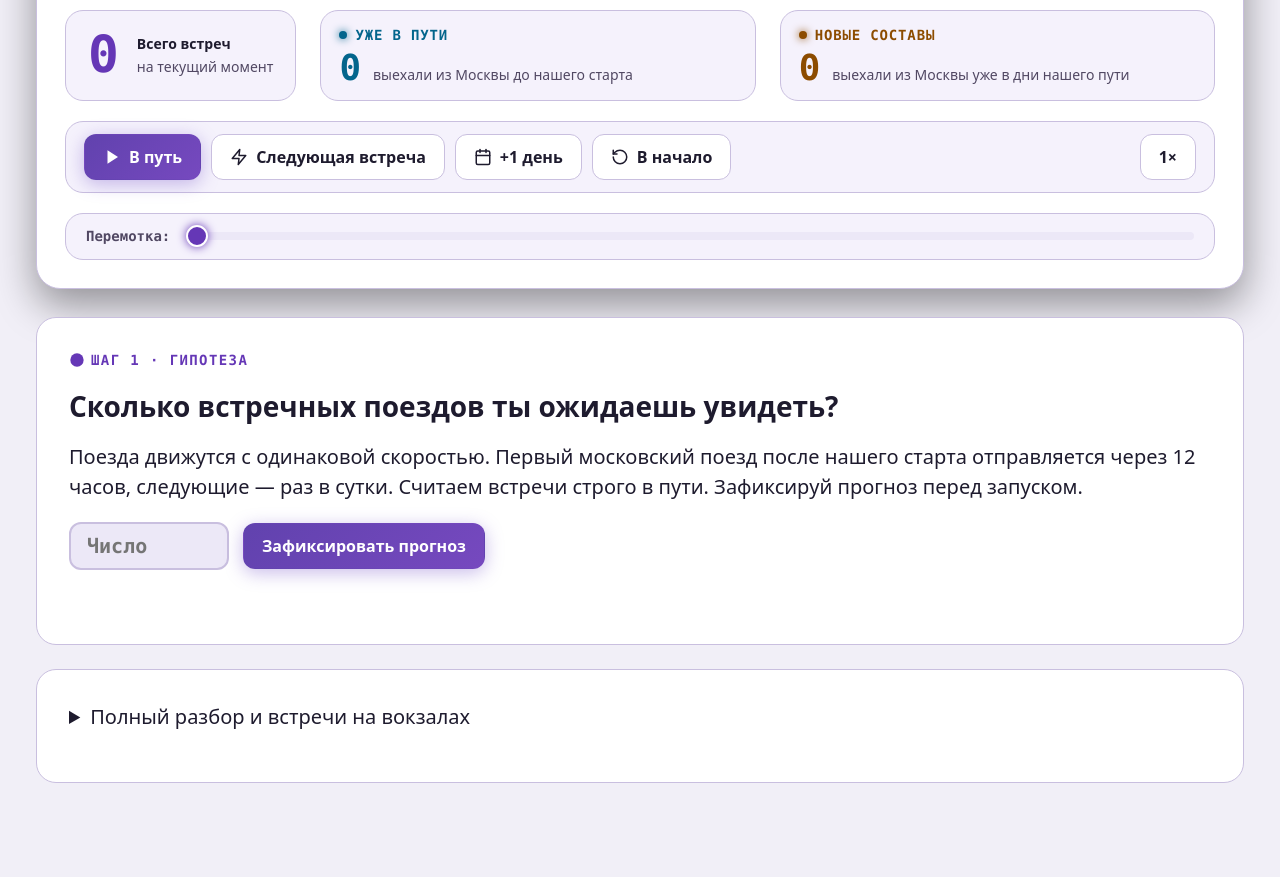
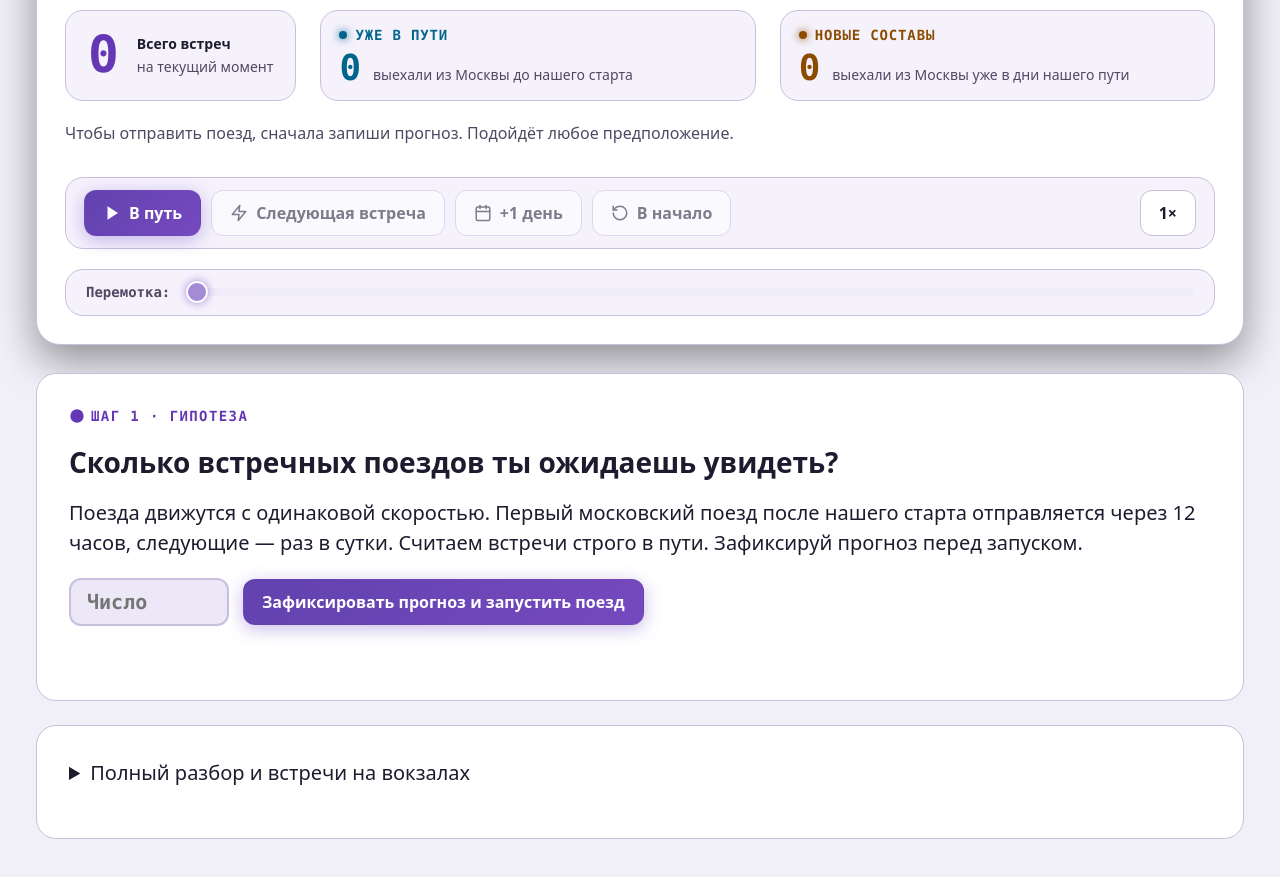
Before and after one commit to timkiberone8-eng/olymp, a plain HTML site: page tasks/trains.html in a window 1280 px wide. Shown: the part 1040-1917 px from the top of the page. Drawn offline with Linux system fonts and the light colour scheme.

Commit message:
fix(trains): guide first play to the forecast

```diff
--- a/tasks/trains.html
+++ b/tasks/trains.html
@@ -1011,6 +1011,11 @@
     }
 
     [hidden] { display: none !important; }
+    .travel-guide { margin-bottom: 12px; font-size: 16px; color: var(--color-muted); }
+    .controls-toolbar button:disabled, .time-slider-track:disabled {
+      opacity: 0.55;
+      cursor: not-allowed;
+    }
     .flow-explain-grid { grid-template-columns: repeat(auto-fit, minmax(min(100%, 230px), 1fr)); }
     .console-header, .console-live-results > div, .param-pill-options { flex-wrap: wrap; }
     .track-canvas-layer { left: 44px; right: 44px; }
@@ -1174,9 +1179,10 @@
       </div>
     </div>
 
+    <p class="travel-guide" id="travel-guide">Чтобы отправить поезд, сначала запиши прогноз. Подойдёт любое предположение.</p>
     <div class="controls-toolbar" id="controls-toolbar">
       <div class="controls-group-actions">
-        <button type="button" class="btn-action btn-primary" id="btn-play" disabled>
+        <button type="button" class="btn-action btn-primary" id="btn-play" aria-describedby="travel-guide">
           <svg id="play-icon-svg" viewBox="0 0 24 24" fill="currentColor"><polygon points="6 3 20 12 6 21 6 3"/></svg>
           <span id="play-btn-text">В путь</span>
         </button>
@@ -1221,7 +1227,7 @@
         <p>Поезда движутся с одинаковой скоростью. Первый московский поезд после нашего старта отправляется через 12 часов, следующие — раз в сутки. Считаем встречи строго в пути. Зафиксируй прогноз перед запуском.</p>
         <form class="flow-form-row" id="form-hypothesis" onsubmit="event.preventDefault(); submitHypothesis();">
           <input type="number" class="flow-input-num" id="input-hypothesis" aria-label="Прогноз числа встреч" min="0" max="100" placeholder="Число" required>
-          <button type="submit" class="btn-action btn-primary">Зафиксировать прогноз</button>
+          <button type="submit" class="btn-action btn-primary">Зафиксировать прогноз и запустить поезд</button>
         </form>
       </div>
     </div>
@@ -1489,6 +1495,7 @@
   const counterTotalVal = document.getElementById('counter-total-val');
   const substatGrp1Val = document.getElementById('substat-grp1-val');
   const substatGrp2Val = document.getElementById('substat-grp2-val');
+  const travelGuide = document.getElementById('travel-guide');
   const btnPlay = document.getElementById('btn-play');
   const playBtnText = document.getElementById('play-btn-text');
   const playIconSvg = document.getElementById('play-icon-svg');
@@ -1694,8 +1701,11 @@
     [cardObservation, cardExplanation, cardTransfer].forEach((card, index) => {
       card.classList.toggle('locked-complete', step > index);
     });
-    for (const control of [btnPlay, btnNextMeet, btnStepDay, btnReset, timeSlider]) {
-      control.disabled = !canTravel();
+    const ready = canTravel();
+    travelGuide.hidden = ready;
+    if (ready) btnPlay.removeAttribute('aria-describedby');
+    for (const control of [btnNextMeet, btnStepDay, btnReset, timeSlider]) {
+      control.disabled = !ready;
     }
   }
 
@@ -1793,6 +1803,11 @@
   }
 
   function togglePlay() {
+    if (!canTravel()) {
+      cardHypothesis.scrollIntoView({ block: 'center' });
+      inputHypothesis.focus({ preventScroll: true });
+      return;
+    }
     if (state.isPlaying) {
       pause();
     } else {
@@ -1883,6 +1898,8 @@
     state.userHypothesis = inputHypothesis.valueAsNumber;
     updateMasteryUI();
     play();
+    document.getElementById('railway-scene').scrollIntoView({ block: 'start' });
+    btnPlay.focus({ preventScroll: true });
   };
 
   window.submitObservation = function() {
```
